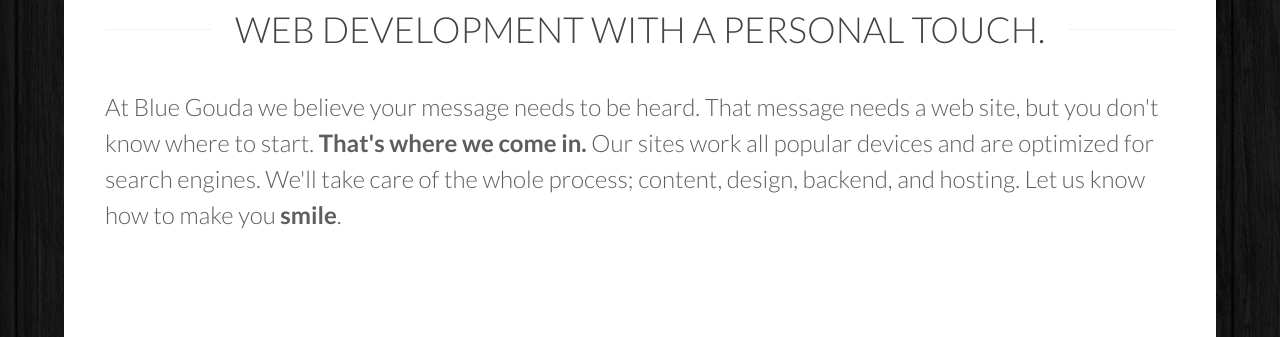
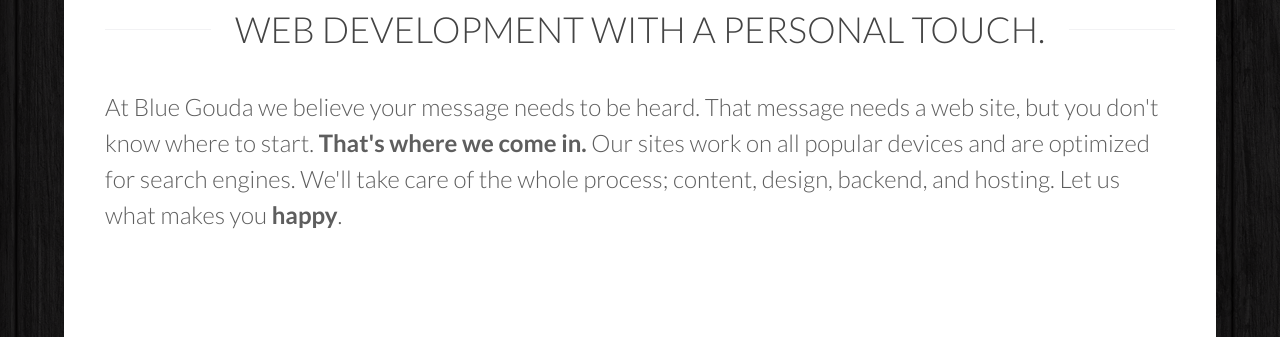
Before and after one commit to BlueGouda/BlueGouda.com, a Jekyll site: the page built from index.html, in a window 1280 px wide. Shown: the part 548-885 px from the top of the page. Built offline with Jekyll 4.4.1, drawn with Linux system fonts in a browser that asks for light colours; Markdown is read by kramdown in place of the engine named in the settings.

Commit message:
missing words

```diff
--- a/index.html
+++ b/index.html
@@ -29,7 +29,7 @@
       </h1>
     </div>
     <p class="lead">
-      At Blue Gouda we believe your message needs to be heard. That message needs a web site, but you don't know where to start. <strong>That's where we come in.</strong> Our sites work all popular devices and are optimized for search engines. We'll take care of the whole process; content, design, backend, and hosting. Let us know how to make you <strong>smile</strong>.
+      At Blue Gouda we believe your message needs to be heard. That message needs a web site, but you don't know where to start. <strong>That's where we come in.</strong> Our sites work on all popular devices and are optimized for search engines. We'll take care of the whole process; content, design, backend, and hosting. Let us what makes you <strong>happy</strong>.
     </p>
   </div>
 </section>
```
